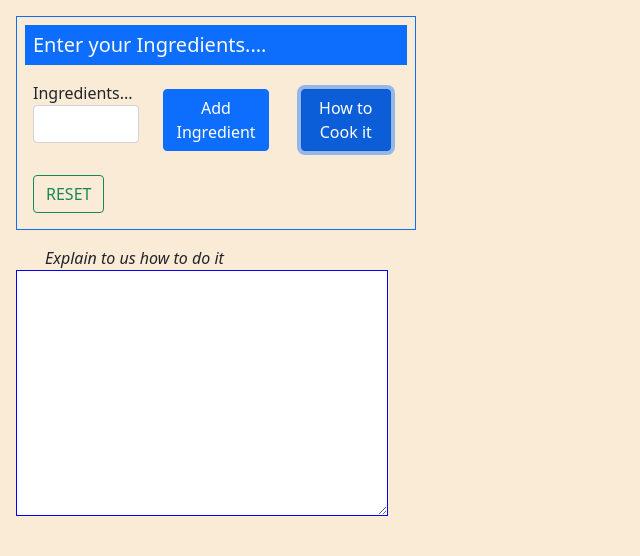
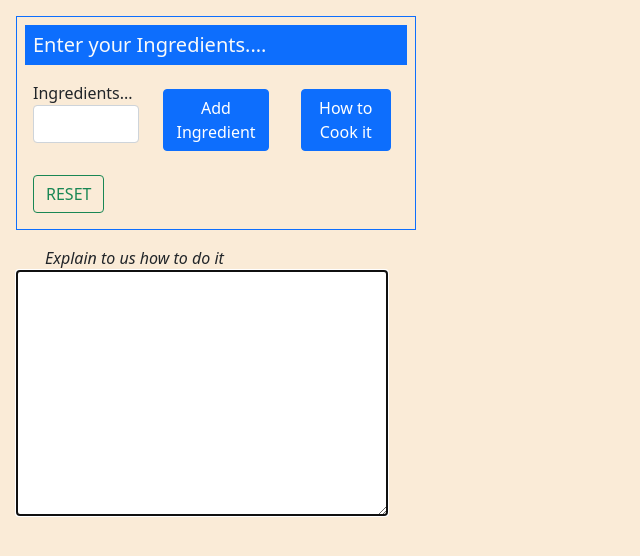
Before and after one commit to J-DGLEZ/Challenge, a plain HTML site: page index.html in a window 1280 px wide. Both pictures are taken after a click on the button "How to Cook it". Shown: the whole page, without its empty margins (0-640 px from the left). Drawn offline with nearby package versions, Linux system fonts and the light colour scheme.

Commit message:
the final final

```diff
--- a/index.html
+++ b/index.html
@@ -51,7 +51,7 @@
     </ul>
   </div>
   <span id="span" class="span">Explain to us how to do it</span>
-  <textarea  id = "textarea" name="textarea" rows="10" cols="38"></textarea>
+  <textarea $("#textarea").focus() id = "textarea" name="textarea" rows="10" cols="38"></textarea>
 
 
 
--- a/main.js
+++ b/main.js
@@ -1,7 +1,7 @@
 const ingd = document.querySelector("#ing");
 const btn = document.querySelector("#entry");
 const error = document.querySelector("#msgerror");
- const textatea = document.querySelector("#textarea");
+ const textarea = document.querySelector("#textarea");
 const btn2 = document.querySelector("#entry2");
 const span = document.querySelector("#span");
 
@@ -45,6 +45,7 @@ function generateList() {
  function display (){
  document.querySelector("#span").style.display="block";
  document.querySelector("#textarea").style.display = "block";
+ textarea.focus();
 
 
 
```
